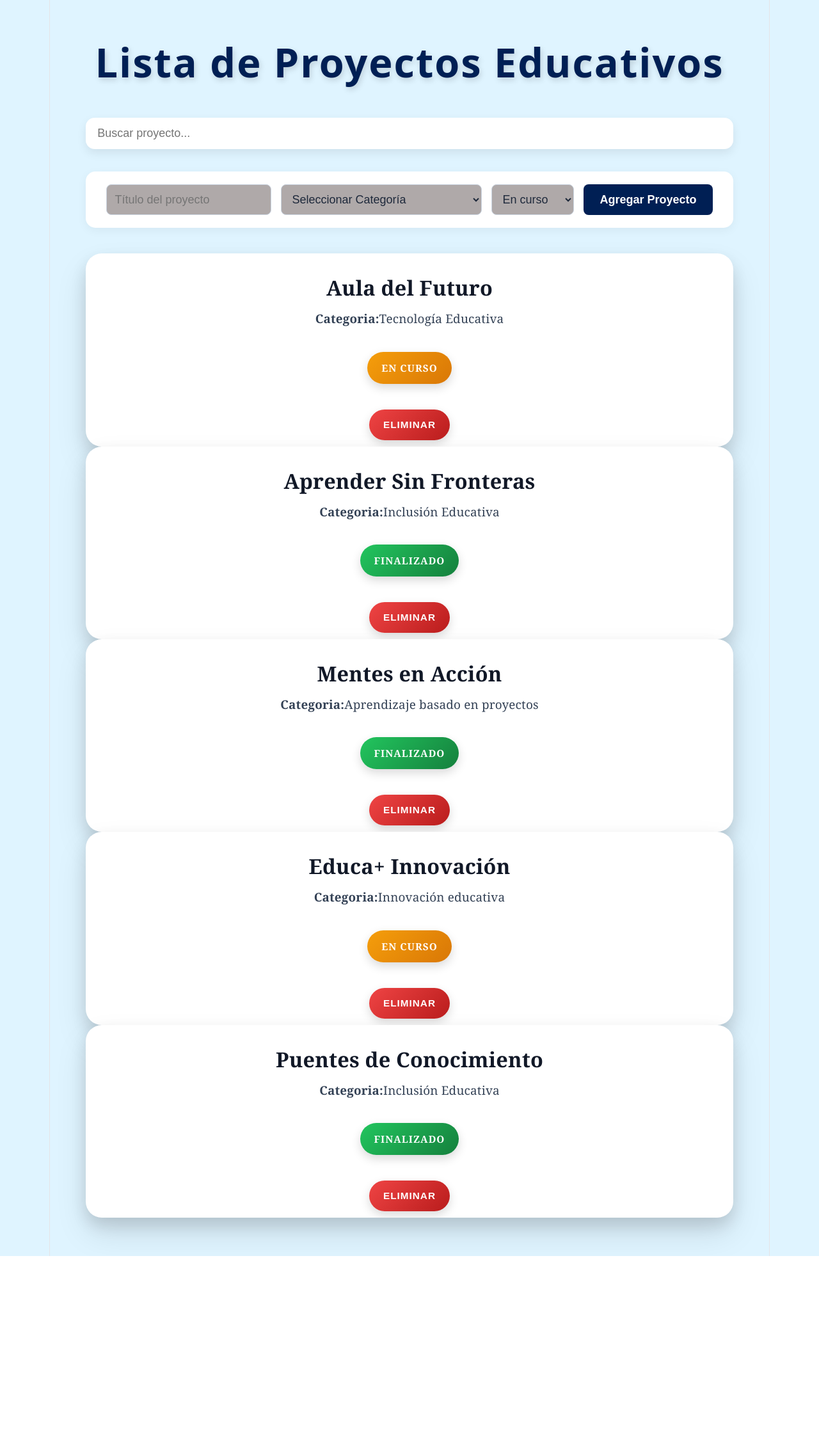
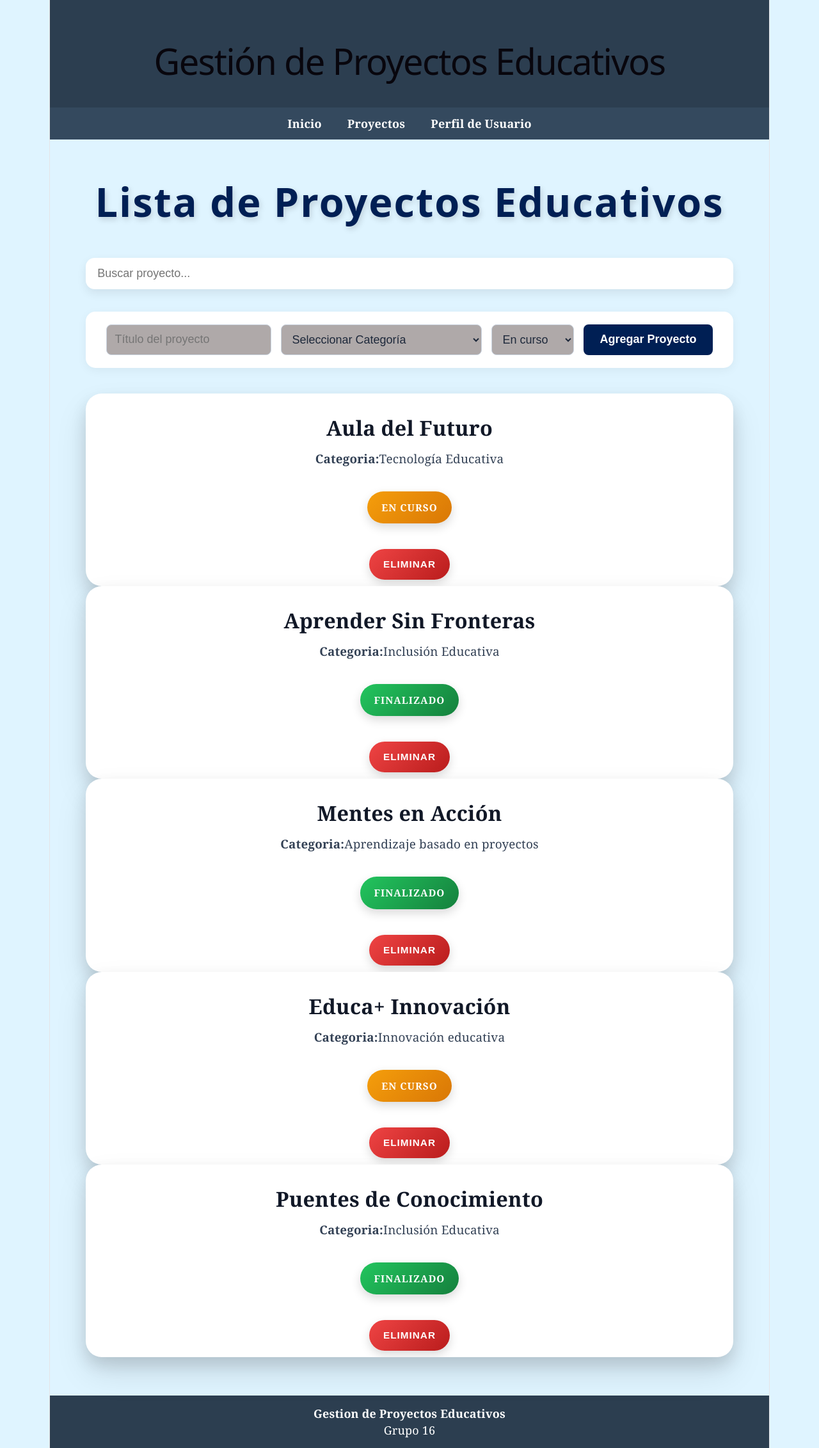
Before and after one commit to TomasTastaca/pv_tp3_grupo16, a React (Vite) app: page / in a window 1280 px wide. Shown: the whole page at 64% size. Before the commit the page ends 1963 px from the top, so only its background shows below. Built offline with nearby package versions, Linux system fonts and the light colour scheme.

Commit message:
agregué los componentes header, nav, footer y layout.css

```diff
--- a/src/App.jsx
+++ b/src/App.jsx
@@ -1,10 +1,21 @@
 import './css/styles.css';
 import './css/listaProyectos.css';
+import './css/layout.css';
 import ListaProyectos from './components/ListaProyectos'
+import Header from './components/Header'
+import Nav from './components/Nav'
+import Footer from './components/Footer'
 
 const App = () => {
   return(
-    <ListaProyectos/>
+    <div>
+      <Header/>
+      <Nav/>
+      <main>
+        <ListaProyectos/>
+      </main>
+      <Footer/>
+    </div>
   )
 }
 
--- /dev/null
+++ b/src/components/Footer.jsx
@@ -0,0 +1,10 @@
+const Footer = () => {
+    return(
+        <footer>
+            <p><strong>Gestion de Proyectos Educativos</strong></p>
+            <p>Grupo 16</p>
+        </footer>
+    );
+}
+
+export default Footer;
--- /dev/null
+++ b/src/components/Header.jsx
@@ -0,0 +1,9 @@
+const Header = () => {
+    return(
+        <header>
+            <h1>Gestión de Proyectos Educativos</h1>
+        </header>
+    );
+}
+
+export default Header;
--- /dev/null
+++ b/src/components/Nav.jsx
@@ -0,0 +1,13 @@
+const Nav = () => {
+    return(
+        <nav>
+            <ul>
+                <li><a href="#">Inicio</a></li>
+                <li><a href="#">Proyectos</a></li>
+                <li><a href="#">Perfil de Usuario</a></li>
+            </ul>
+        </nav>
+    );
+}
+
+export default Nav;
--- /dev/null
+++ b/src/css/layout.css
@@ -0,0 +1,38 @@
+header {
+    background-color: #2c3e50;
+    color: white;
+    padding: 50px;
+    text-align: center;
+    width: 100%;
+}
+
+header h1 {
+    margin-bottom: 10px;
+}
+
+nav ul {
+    display: flex;
+    justify-content: center;
+    background-color: #34495e;
+    flex-wrap: wrap;
+}
+
+nav ul li a {
+    display: block;
+    padding: 12px 20px;
+    color: white;
+    font-weight: bold;
+    transition: background 0.3s;
+}
+
+nav ul li a:hover {
+    background-color: #1abc9c;
+}
+
+footer {
+    background-color: #2c3e50;
+    color: white;
+    text-align: center;
+    padding: 15px;
+    margin-top: 20px;
+}
```
